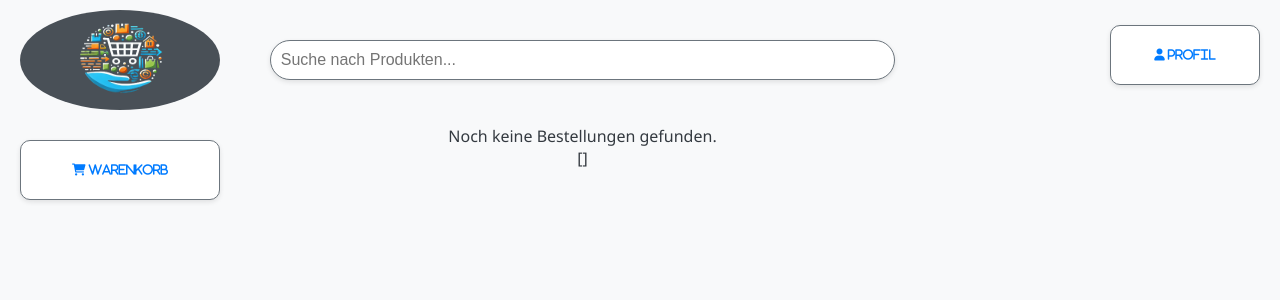
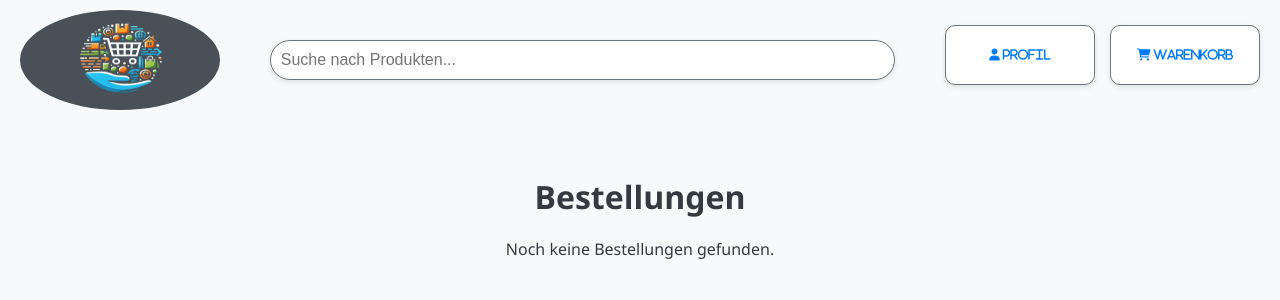
Before and after one commit to PinguGit/Project-ShopBase, a Vue app in the folder Frontend/frontend/: page /user-page in a window 1280 px wide. Shown: the top 300 px of the page. Built offline with nearby package versions, Linux system fonts and the light colour scheme.

Commit message:
bestellungen page fertig gemacht

```diff
--- a/Frontend/frontend/src/views/user_page.vue
+++ b/Frontend/frontend/src/views/user_page.vue
@@ -21,7 +21,6 @@
                 <input type="text" placeholder="Suche nach Produkten...">
             </div>
 
-            <p>{{ object }}</p>
             <div class="profile" @click="handleProfileClick">
                 <i class="fa-solid fa-user"> Profil</i>
             </div>
@@ -33,11 +32,11 @@
             </router-link>
 
             <div class="orders">
+                <h1 class="orders_header">Bestellungen</h1>
                 <table v-if="orders.length > 0">
                     <thead>
                         <tr>
                             <th>Bestellnr.</th>
-                            <th>Verkäufer</th>
                             <th>Produkt</th>
                             <th>Hersteller</th>
                             <th>Preis</th>
@@ -45,10 +44,9 @@
                         </tr>
                     </thead>
                     <tbody>
-                        <tr v-for="order in orders" :key="order.bestell_id">
-                            <td>1</td>
-                            <td>test</td>
-                            <td>{{ order.produkt.name }}</td>
+                        <tr v-for="(order, index) in orders" :key="index">
+                            <td>{{ order.bestellnr }}</td>
+                            <td>{{ order.produkt_name }}</td>
                             <td>{{ order.hersteller_name }}</td>
                             <td>{{ order.gesamtpreis }}</td>
                             <td>{{ order.anzahl }}</td>
@@ -56,7 +54,6 @@
                     </tbody>
                 </table>
                 <div v-else>Noch keine Bestellungen gefunden.</div>
-                <p> {{ orders }}</p>
             </div>
 
         </div>
@@ -67,6 +64,7 @@
 <script>
 // Importiere die Komponente, um sie in dieser Ansicht zu verwenden
 import get_orders_by_customerid from '@/components/get_orders_by_customerid.vue';
+import { useRouter } from 'vue-router';
 
 export default {
   name: 'user-page',
@@ -81,11 +79,52 @@
   methods: {
     // Methode zum Setzen der Bestellungen, wenn sie von der Kindkomponente übergeben werden
     handleObjectsLoaded(objects) {
-        this.orders = objects;
+      this.orders = Object.entries(objects).map(([key, value]) => ({
+        bestellnr: key,
+        ...value,
+      }));
+      console.log('Orders updated:', this.orders);
+    },
+
+    // Funktion, die beim Klick auf das Profil ausgeführt wird
+    handleProfileClick() {
+      const router = useRouter();
+      const ablaufDatum = this.getCookieExpiryDate();
+      if (ablaufDatum) {
+        const currentDate = new Date();
+        const expiryDate = new Date(ablaufDatum);
+
+        // Vergleiche das Ablaufdatum mit der aktuellen Zeit
+        if (expiryDate > currentDate) {
+          router.push('/user-page');
+        } else {
+          router.push('/login-page');
+        }
+      } else {
+        console.error("Kein Ablaufdatum im Cookie gefunden");
+        router.push('/login-page');
+      }
+    },
+
+    // Hilfsfunktion zum Abrufen des Ablaufdatums aus dem Cookie
+    getCookieExpiryDate() {
+      const cookies = document.cookie.split("; ");
+      console.log("Cookie: ", cookies);
+
+      // Suche nach dem Cookie mit dem Ablaufdatum
+      const expiryCookie = cookies.find(row => row.startsWith("customer_type_expiry="));
+      console.log("expiryCookie: ", expiryCookie);
+
+      // Wenn das Ablaufdatum-Cookie existiert, gibt es das Datum zurück
+      if (expiryCookie) {
+        return expiryCookie.split("=")[1];
+      }
+      return null;
     },
   },
 };
 </script>
+
 
 
 <style scoped>
@@ -186,8 +225,21 @@
     box-shadow: 0 4px 8px rgba(0, 0, 0, 0.15);
 }
 
+.orders {
+    margin-top: 50px;
+    grid-area: tables;
+    display: flex;
+    flex-direction: column;
+    align-items: center;
+    text-align: center;
+}
+
+.orders_header {
+    margin-bottom: 20px;
+}
+
 table {
-    width: 100%;
+    width: 80%;
     border-collapse: collapse;
     margin: 20px 0;
     box-shadow: 0 2px 10px rgba(0, 0, 0, 0.1);
```
